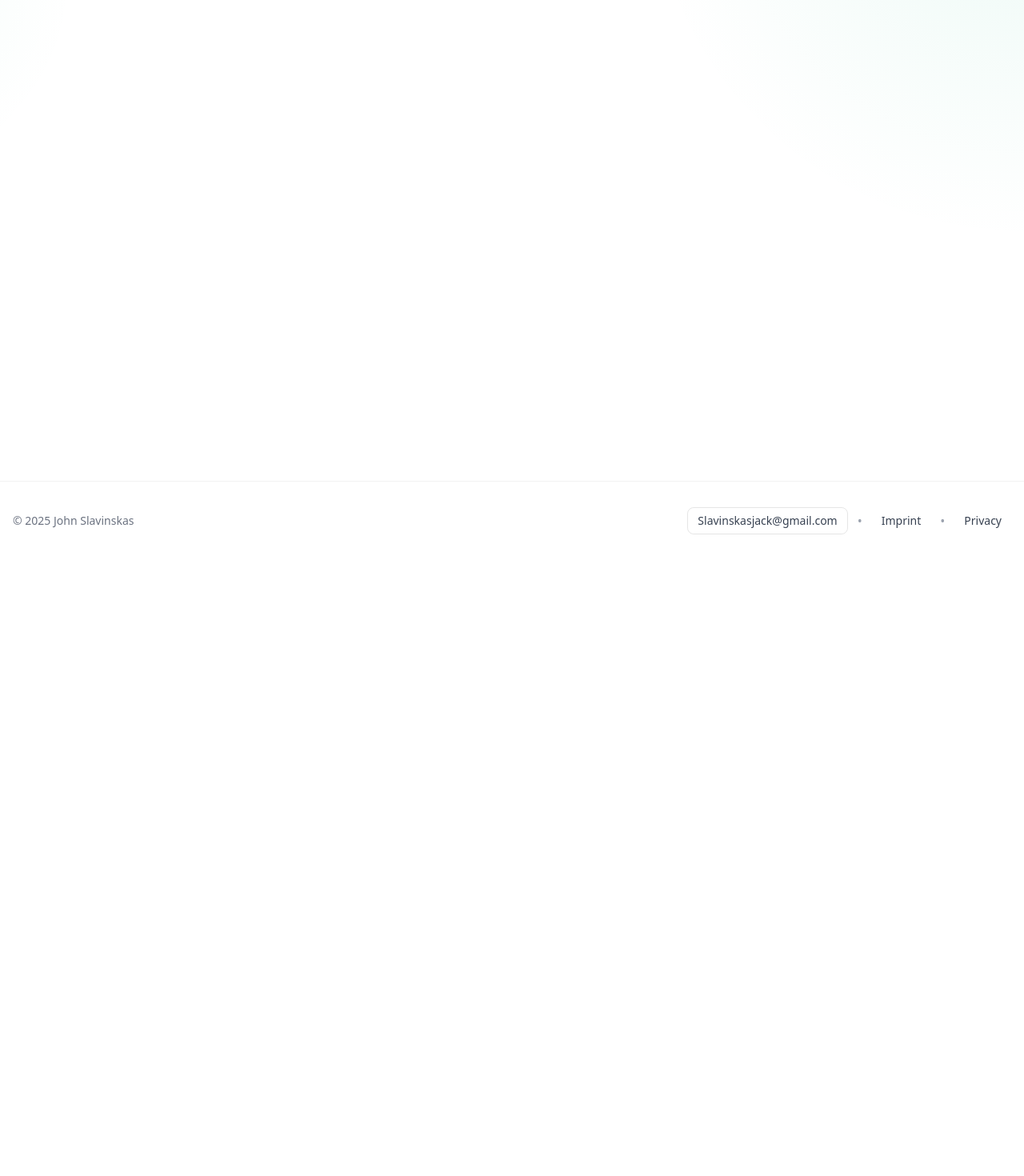
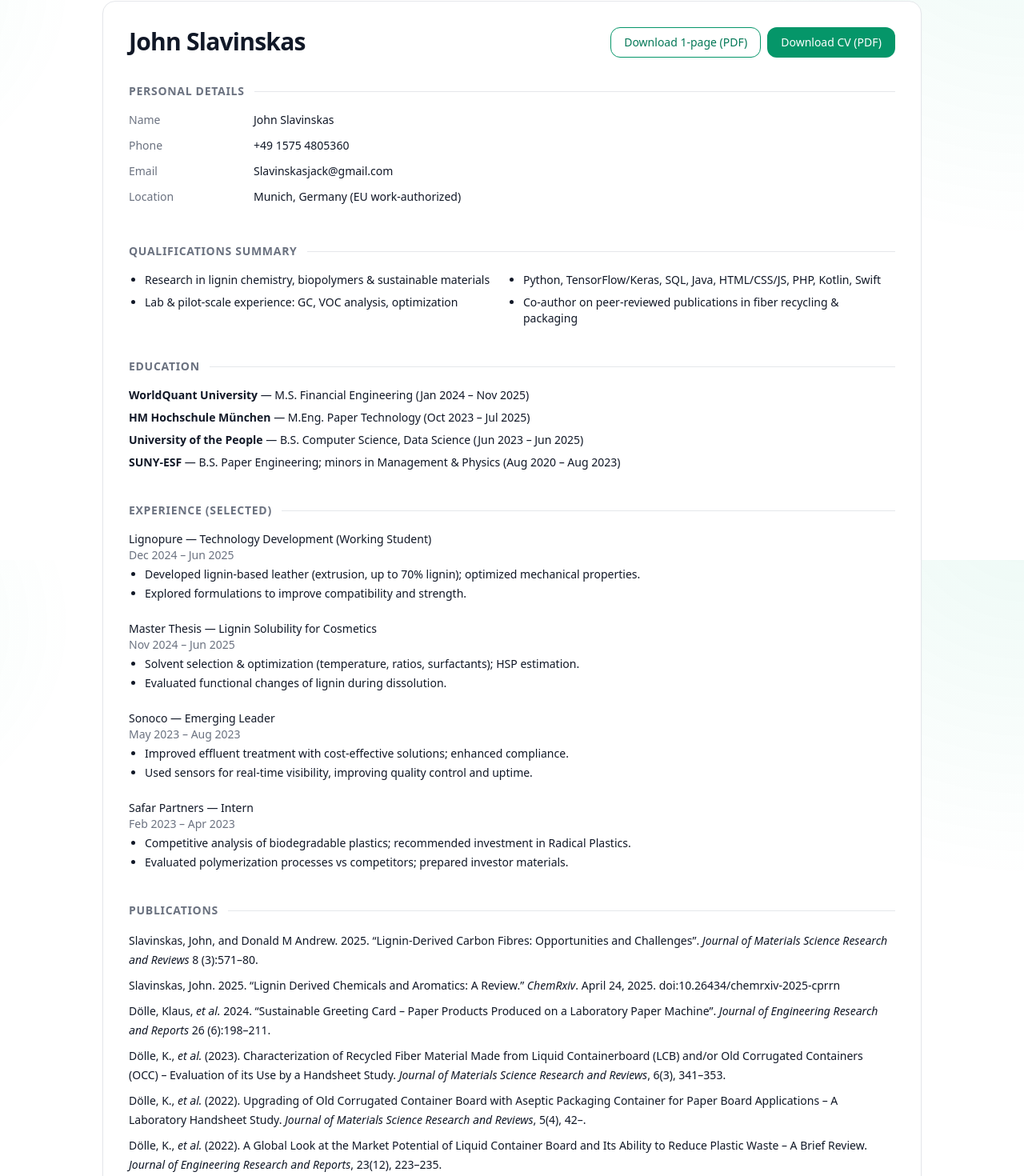
Before and after one commit to Tridude5/JohnSlavinskas, a Next.js app: page /resume in a window 1280 px wide. Shown: the part 100-1570 px from the top of the page at 80% size. Before the commit the page ends 800 px from the top, so only its background shows below. Built offline with nearby package versions, Linux system fonts and the light colour scheme; no server answers.

Commit message:
Update ResumeClient.tsx

```diff
--- a/app/resume/ResumeClient.tsx
+++ b/app/resume/ResumeClient.tsx
@@ -1,22 +1,185 @@
 "use client";
 
-// Do NOT change your resume content. Simply paste your existing markup
-// between the marked lines below. We intentionally use a Fragment so
-// we don't introduce any extra wrappers that could alter layout/spacing.
+import React from "react";
+import EmailLink from "@/components/EmailLink";
+import Tx from "@/components/i18n/Tx";
 
 export default function ResumeClient() {
+  const base = process.env.NEXT_PUBLIC_BASE_PATH || "";
+
   return (
-    <>
-      {/* ==== PASTE YOUR EXISTING RESUME MARKUP BELOW THIS LINE ==== */}
+    <div className="container py-12 print:py-0">
+      <div className="mx-auto max-w-5xl rounded-2xl border border-gray-200 dark:border-gray-800 bg-white dark:bg-zinc-900 shadow-sm print:shadow-none">
+        <div className="p-6 sm:p-8">
+          {/* Header */}
+          <div className="flex flex-wrap items-start justify-between gap-4">
+            <h1 className="text-3xl font-bold tracking-tight">John Slavinskas</h1>
+            <div className="flex gap-2 print:hidden">
+              <a
+                href={`${base}/downloads/Resume%20P.pdf`}
+                download="John_Slavinskas_Resume_1p.pdf"
+                className="btn-outline"
+              >
+                <Tx>Download 1-page (PDF)</Tx>
+              </a>
+              <a
+                href={`${base}/downloads/CV-P.pdf`}
+                download="John_Slavinskas_CV.pdf"
+                className="btn"
+              >
+                <Tx>Download CV (PDF)</Tx>
+              </a>
+            </div>
+          </div>
 
-      {/* (example)
-      <main className="mx-auto max-w-3xl px-4 py-12">
-        <h1 className="text-3xl font-semibold">Resume</h1>
-        ...the rest of your current resume content...
-      </main>
-      */}
+          {/* Personal details */}
+          <section className="mt-8">
+            <div className="flex items-center gap-3">
+              <h2 className="text-sm font-semibold uppercase tracking-wider text-gray-500 dark:text-gray-300">
+                <Tx>Personal Details</Tx>
+              </h2>
+              <div className="h-px flex-1 bg-gray-200 dark:bg-gray-700"></div>
+            </div>
+            <dl className="mt-4 space-y-3">
+              <div className="grid grid-cols-[140px,1fr] gap-x-4">
+                <dt className="text-gray-500 dark:text-gray-400 text-sm"><Tx>Name</Tx></dt>
+                <dd className="text-gray-900 dark:text-gray-100 text-sm">John Slavinskas</dd>
+              </div>
+              <div className="grid grid-cols-[140px,1fr] gap-x-4">
+                <dt className="text-gray-500 dark:text-gray-400 text-sm"><Tx>Phone</Tx></dt>
+                <dd className="text-gray-900 dark:text-gray-100 text-sm">+49 1575 4805360</dd>
+              </div>
+              <div className="grid grid-cols-[140px,1fr] gap-x-4">
+                <dt className="text-gray-500 dark:text-gray-400 text-sm"><Tx>Email</Tx></dt>
+                <dd className="text-gray-900 dark:text-gray-100 text-sm"><EmailLink /></dd>
+              </div>
+              <div className="grid grid-cols-[140px,1fr] gap-x-4">
+                <dt className="text-gray-500 dark:text-gray-400 text-sm"><Tx>Location</Tx></dt>
+                <dd className="text-gray-900 dark:text-gray-100 text-sm">
+                  <Tx>Munich, Germany (EU work-authorized)</Tx>
+                </dd>
+              </div>
+            </dl>
+          </section>
 
-      {/* ==== PASTE YOUR EXISTING RESUME MARKUP ABOVE THIS LINE ==== */}
-    </>
+          {/* Qualifications */}
+          <section className="mt-12">
+            <div className="flex items-center gap-3">
+              <h2 className="text-sm font-semibold uppercase tracking-wider text-gray-500 dark:text-gray-300">
+                <Tx>Qualifications Summary</Tx>
+              </h2>
+              <div className="h-px flex-1 bg-gray-200 dark:bg-gray-700"></div>
+            </div>
+            <ul className="mt-4 grid sm:grid-cols-2 gap-2 text-sm list-disc pl-5">
+              <li><Tx>Research in lignin chemistry, biopolymers & sustainable materials</Tx></li>
+              <li><Tx>Python, TensorFlow/Keras, SQL, Java, HTML/CSS/JS, PHP, Kotlin, Swift</Tx></li>
+              <li><Tx>Lab & pilot-scale experience: GC, VOC analysis, optimization</Tx></li>
+              <li><Tx>Co-author on peer-reviewed publications in fiber recycling & packaging</Tx></li>
+            </ul>
+          </section>
+
+          {/* Education */}
+          <section className="mt-10">
+            <div className="flex items-center gap-3">
+              <h2 className="text-sm font-semibold uppercase tracking-wider text-gray-500 dark:text-gray-300">
+                <Tx>Education</Tx>
+              </h2>
+              <div className="h-px flex-1 bg-gray-200 dark:bg-gray-700"></div>
+            </div>
+            <ul className="mt-4 space-y-2 text-sm">
+              <li>
+                <strong>WorldQuant University</strong> — <Tx>M.S. Financial Engineering (Jan 2024 – Nov 2025)</Tx>
+              </li>
+              <li>
+                <strong>HM Hochschule München</strong> — <Tx>M.Eng. Paper Technology (Oct 2023 – Jul 2025)</Tx>
+              </li>
+              <li>
+                <strong>University of the People</strong> — <Tx>B.S. Computer Science, Data Science (Jun 2023 – Jun 2025)</Tx>
+              </li>
+              <li>
+                <strong>SUNY-ESF</strong> — <Tx>B.S. Paper Engineering; minors in Management & Physics (Aug 2020 – Aug 2023)</Tx>
+              </li>
+            </ul>
+          </section>
+
+          {/* Experience */}
+          <section className="mt-10">
+            <div className="flex items-center gap-3">
+              <h2 className="text-sm font-semibold uppercase tracking-wider text-gray-500 dark:text-gray-300">
+                <Tx>Experience (selected)</Tx>
+              </h2>
+              <div className="h-px flex-1 bg-gray-200 dark:bg-gray-700"></div>
+            </div>
+            <div className="mt-4 space-y-6 text-sm">
+              <div>
+                <div className="font-medium"><Tx>Lignopure — Technology Development (Working Student)</Tx></div>
+                <div className="text-gray-500 dark:text-gray-400"><Tx>Dec 2024 – Jun 2025</Tx></div>
+                <ul className="list-disc pl-5 mt-1 space-y-1">
+                  <li><Tx>Developed lignin-based leather (extrusion, up to 70% lignin); optimized mechanical properties.</Tx></li>
+                  <li><Tx>Explored formulations to improve compatibility and strength.</Tx></li>
+                </ul>
+              </div>
+              <div>
+                <div className="font-medium"><Tx>Master Thesis — Lignin Solubility for Cosmetics</Tx></div>
+                <div className="text-gray-500 dark:text-gray-400"><Tx>Nov 2024 – Jun 2025</Tx></div>
+                <ul className="list-disc pl-5 mt-1 space-y-1">
+                  <li><Tx>Solvent selection & optimization (temperature, ratios, surfactants); HSP estimation.</Tx></li>
+                  <li><Tx>Evaluated functional changes of lignin during dissolution.</Tx></li>
+                </ul>
+              </div>
+              <div>
+                <div className="font-medium"><Tx>Sonoco — Emerging Leader</Tx></div>
+                <div className="text-gray-500 dark:text-gray-400"><Tx>May 2023 – Aug 2023</Tx></div>
+                <ul className="list-disc pl-5 mt-1 space-y-1">
+                  <li><Tx>Improved effluent treatment with cost-effective solutions; enhanced compliance.</Tx></li>
+                  <li><Tx>Used sensors for real-time visibility, improving quality control and uptime.</Tx></li>
+                </ul>
+              </div>
+              <div>
+                <div className="font-medium"><Tx>Safar Partners — Intern</Tx></div>
+                <div className="text-gray-500 dark:text-gray-400"><Tx>Feb 2023 – Apr 2023</Tx></div>
+                <ul className="list-disc pl-5 mt-1 space-y-1">
+                  <li><Tx>Competitive analysis of biodegradable plastics; recommended investment in Radical Plastics.</Tx></li>
+                  <li><Tx>Evaluated polymerization processes vs competitors; prepared investor materials.</Tx></li>
+                </ul>
+              </div>
+            </div>
+          </section>
+
+          {/* Publications */}
+          <section className="mt-10">
+            <div className="flex items-center gap-3">
+              <h2 className="text-sm font-semibold uppercase tracking-wider text-gray-500 dark:text-gray-300">
+                <Tx>Publications</Tx>
+              </h2>
+              <div className="h-px flex-1 bg-gray-200 dark:bg-gray-700"></div>
+            </div>
+            <ul className="mt-4 space-y-2 text-sm leading-6">
+              <li>Slavinskas, John, and Donald M Andrew. 2025. “Lignin-Derived Carbon Fibres: Opportunities and Challenges”. <em>Journal of Materials Science Research and Reviews</em> 8 (3):571–80.</li>
+              <li>Slavinskas, John. 2025. “Lignin Derived Chemicals and Aromatics: A Review.” <em>ChemRxiv</em>. April 24, 2025. doi:10.26434/chemrxiv-2025-cprrn</li>
+              <li>Dölle, Klaus, <em>et al.</em> 2024. “Sustainable Greeting Card – Paper Products Produced on a Laboratory Paper Machine”. <em>Journal of Engineering Research and Reports</em> 26 (6):198–211.</li>
+              <li>Dölle, K., <em>et al.</em> (2023). Characterization of Recycled Fiber Material Made from Liquid Containerboard (LCB) and/or Old Corrugated Containers (OCC) – Evaluation of its Use by a Handsheet Study. <em>Journal of Materials Science Research and Reviews</em>, 6(3), 341–353.</li>
+              <li>Dölle, K., <em>et al.</em> (2022). Upgrading of Old Corrugated Container Board with Aseptic Packaging Container for Paper Board Applications – A Laboratory Handsheet Study. <em>Journal of Materials Science Research and Reviews</em>, 5(4), 42–.</li>
+              <li>Dölle, K., <em>et al.</em> (2022). A Global Look at the Market Potential of Liquid Container Board and Its Ability to Reduce Plastic Waste – A Brief Review. <em>Journal of Engineering Research and Reports</em>, 23(12), 223–235.</li>
+            </ul>
+          </section>
+
+          {/* Certifications */}
+          <section className="mt-10">
+            <div className="flex items-center gap-3">
+              <h2 className="text-sm font-semibold uppercase tracking-wider text-gray-500 dark:text-gray-300">
+                <Tx>Certifications</Tx>
+              </h2>
+              <div className="h-px flex-1 bg-gray-200 dark:bg-gray-700"></div>
+            </div>
+            <ul className="mt-4 grid sm:grid-cols-2 gap-2 text-sm list-disc pl-5">
+              <li><Tx>SCE Incubator — Founding Your Own Startup (2024–2025)</Tx></li>
+              <li><Tx>DeepLearning.AI — TensorFlow Developer (2023)</Tx></li>
+              <li><Tx>IBM — AI Engineering (2023)</Tx></li>
+            </ul>
+          </section>
+        </div>
+      </div>
+    </div>
   );
 }
```
